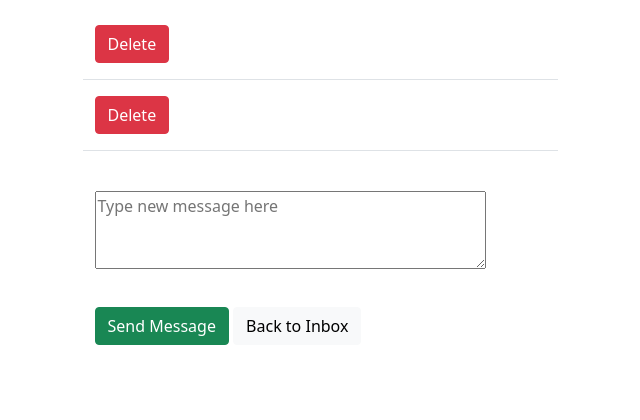
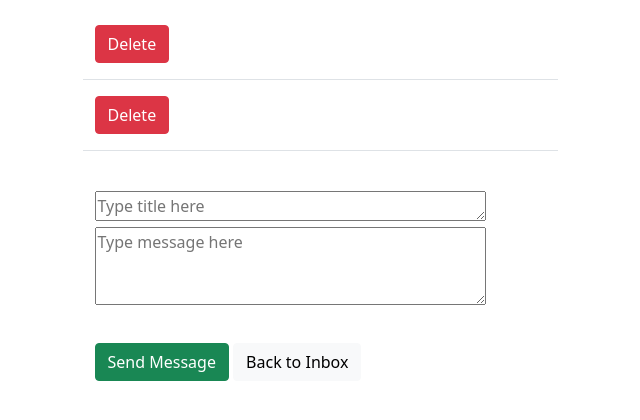
Before and after one commit to LilyGuo305/Django_ConstructionBevy, a Django app: page /network/inbox/1 in a window 1280 px wide. Shown: the part 199-619 px from the top of the page, without its empty margins (320-960 px from the left). Run offline with Django 4.2, Linux system fonts and the light colour scheme; data comes from the database, SQL or seed files in the repository; both versions use the stored data as it was after the commit.

Commit message:
add title

```diff
--- a/ConstructionBevy/Network/forms.py
+++ b/ConstructionBevy/Network/forms.py
@@ -28,10 +28,18 @@
 
 class MessageForm(forms.Form):
 
+    title = forms.CharField(
+        label='',
+        widget=forms.Textarea(attrs={
+            'rows': 1,
+            'placeholder': 'Type title here'
+        })
+    )
+
     message = forms.CharField(
         label='',
         widget=forms.Textarea(attrs={
             'rows' : 3,
-            'placeholder' : 'Type new message here'
+            'placeholder' : 'Type message here'
         })
     )
--- a/ConstructionBevy/Network/models.py
+++ b/ConstructionBevy/Network/models.py
@@ -15,5 +15,6 @@
     thread = models.ForeignKey('ThreadModel', related_name='+', on_delete=models.CASCADE, blank=True, null=True)
     sender_user = models.ForeignKey(User, on_delete=models.CASCADE, related_name='+')
     receiver_user = models.ForeignKey(User, on_delete=models.CASCADE, related_name='+')
+    title = models.CharField(max_length=100)
     body = models.CharField(max_length=1000)
     date = models.DateTimeField(default=timezone.now)
--- a/ConstructionBevy/Network/templates/network/thread.html
+++ b/ConstructionBevy/Network/templates/network/thread.html
@@ -32,11 +32,17 @@
     <div class="col-md-5 col-sm-12 border-bottom">
       {% if message.sender_user == request.user %}
         <div class="sent-message my-3">
+          <p><strong>Title:</strong></p>
+          <p>{{ message.title }}</p>
+          <p><strong>Message:</strong></p>
           <p>{{ message.body }}</p>
           <p><strong> - {{ message.sender_user }}</strong> {{ message.date }}</p>
         </div>
       {% elif message.receiver_user == request.user %}
       <div class="received-message my-3">
+        <p><strong>Title:</strong></p>
+        <p>{{ message.title }}</p>
+        <p><strong>Message:</strong></p>
         <p>{{ message.body }}</p>
         <p><strong> - {{ message.sender_user }}</strong> {{ message.date }}</p>
       </div>
--- a/ConstructionBevy/Network/views.py
+++ b/ConstructionBevy/Network/views.py
@@ -112,6 +112,7 @@
             thread=thread,
             sender_user=request.user,
             receiver_user=receiver,
+            title=request.POST.get('title'),
             body=request.POST.get('message'),
         )
 
```
Also changed, not shown: ConstructionBevy/Network/migrations/0003_messagemodel_title.py (added), ConstructionBevy/db.sqlite3, 1 other file.
